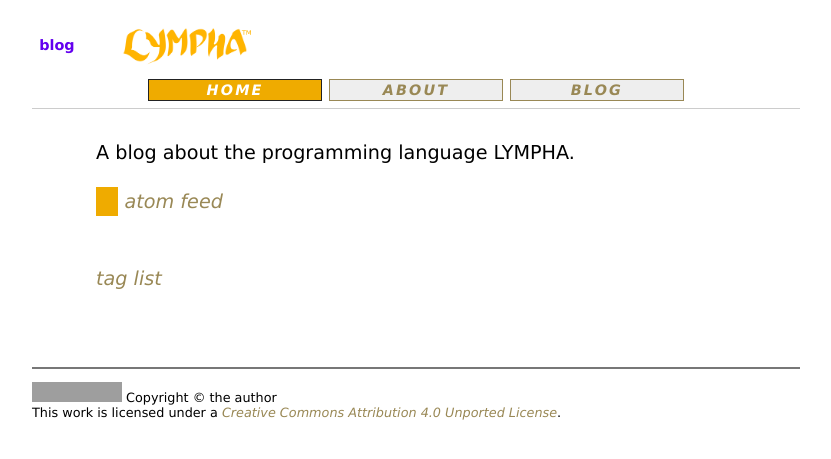
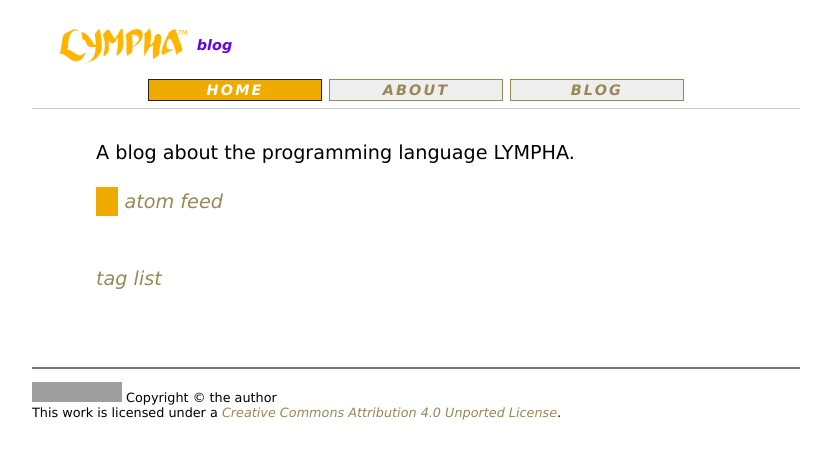
Before and after one commit to RickardHultgren/lymphablog, a Jekyll site: the page built from index.md, in a window 1280 px wide. Shown: the top 459 px of the page, without its empty margins (232-1063 px from the left). Built offline with Jekyll 4.4.1, drawn with Linux system fonts in a browser that asks for light colours; some web fonts are replaced; our own code applies the rules of GitHub Pages for plain Markdown files; grey boxes are pictures that could not be loaded.

Commit message:
Update header.html

```diff
--- a/_includes/header.html
+++ b/_includes/header.html
@@ -9,7 +9,7 @@ function changeMenu() {
 </script>
 <div class="container" style="">
 	<div id="menubig" style="overflow:hidden;font-size:1.5vw; text-align:center; " id="thetop">
-		<div style="font-size:1.5vw;margin:0vw ;width:60vw;float:left; margin-bottom:.5em;"><span style="float:left;display:block;padding:2em 1.5em 0em  0.5em;font-size:0.75em;letter-spacing:0em;color:#6400EF;font-weight:bold;">blog</span><a href="index"><img id="logopic" style="height:2.5em;width:auto;margin:0.66em 0em 0em 1.33em; position: relative;float:left;" src="logo.png">
+		<div style="font-size:1.5vw;margin:0vw ;width:60vw;float:left; margin-bottom:.5em;"><a href="index"><img id="logopic" style="height:2.5em;width:auto;margin:0.66em 0em 0em 1.33em; position: relative;float:left;" src="logo.png"><span style="float:left;display:block;padding:2em 1.5em 0em  0.5em;font-size:0.75em;letter-spacing:0em;color:#6400EF;font-weight:bold;">blog</span>
 		</a><br>
 	<div style="border-bottom:0.1em solid #cccccc;margin-top:-1em;text-align:center;z-index:3;width:60vw;position:absolute;top:5em;font-family:'Signika Negative', 'Lucida Sans Unicode', 'Lucida Grande', sans-serif, Helvetica, Arial;">
 		<a id="indextext" href="index"><div class="menu2" id="index" style="font-family:'Signika Negative', 'Lucida Sans Unicode', 'Lucida Grande', sans-serif, Helvetica, Arial;">HOME</div></a>
```
